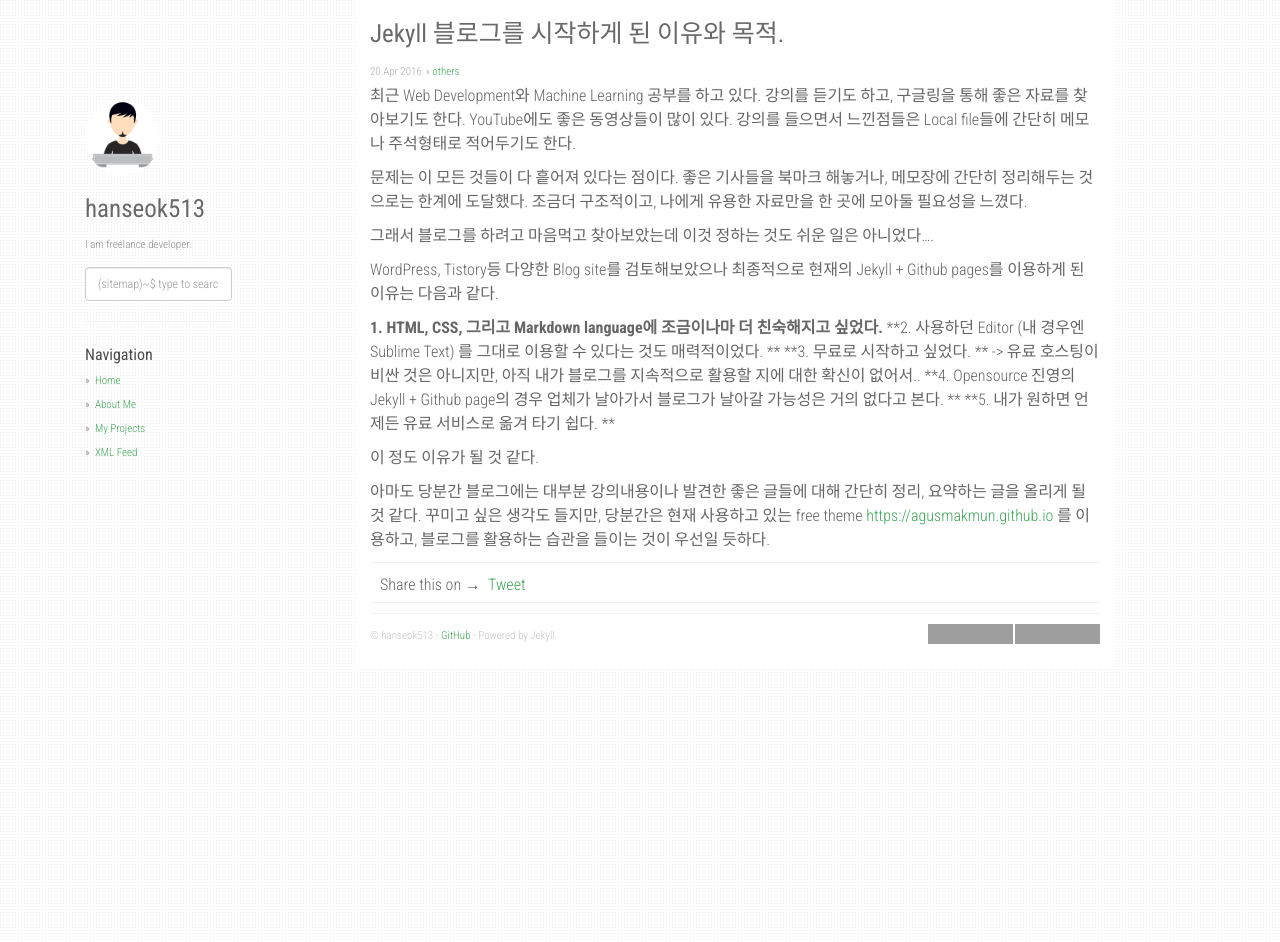
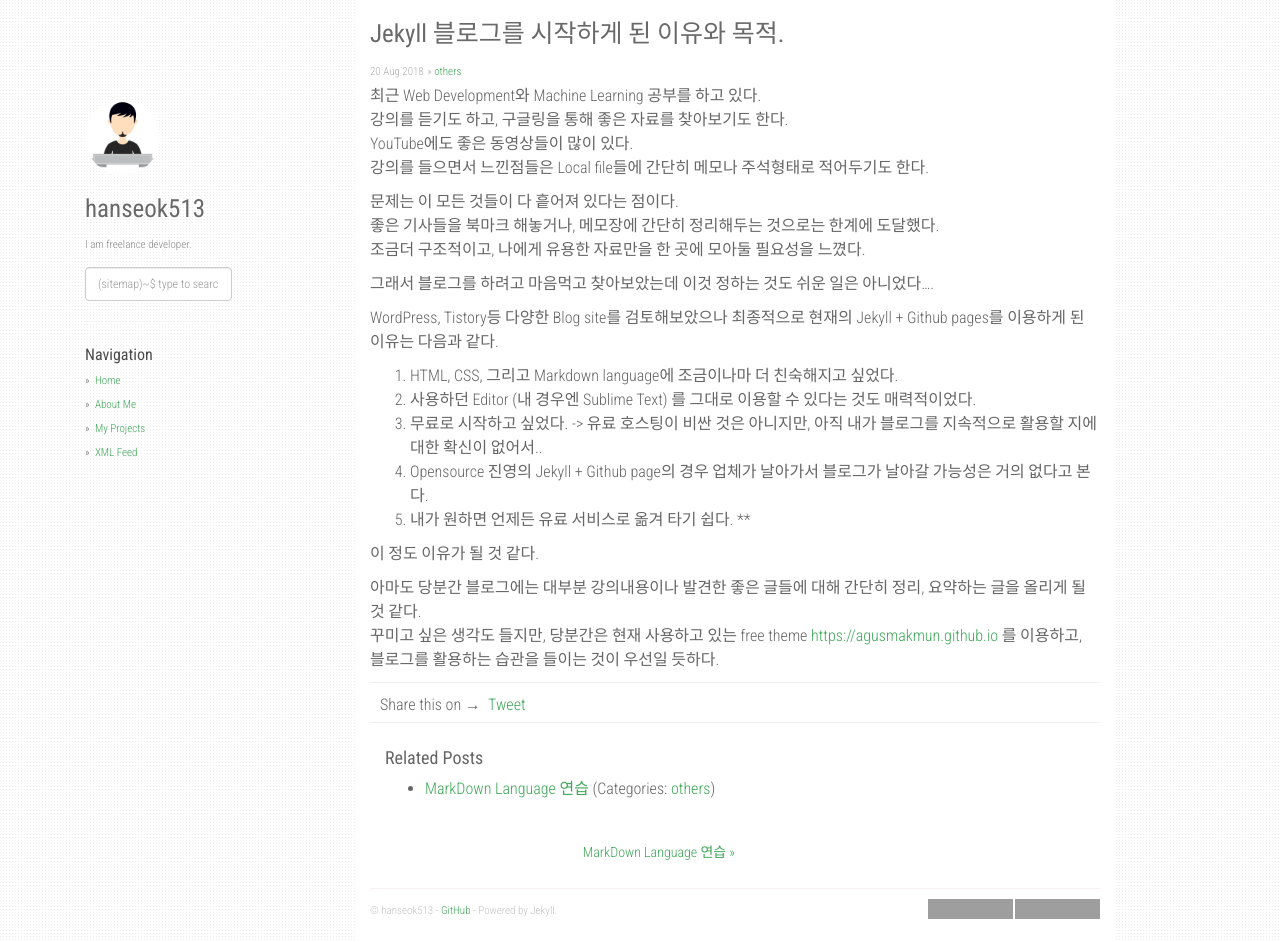
Before and after one commit to hanseok513/hanseok513.github.io, a Jekyll site: the page built from _posts/2018-08-30-my-first-story.md, in a window 1280 px wide and 942 px high. Built offline with Jekyll 4.4.1, drawn with Linux system fonts in a browser that asks for light colours; nearby versions of some CDN libraries; comment, search, counter and statistics services are not loaded; part of the change alters nothing that is shown; grey boxes are pictures that could not be loaded.

Commit message:
second post

```diff
--- a/_posts/2018-08-30-my-first-story.md
+++ b/_posts/2018-08-30-my-first-story.md
@@ -1,7 +1,7 @@
 ---
 layout: post                          # (require) default post layout
 title: "Jekyll 블로그를 시작하게 된 이유와 목적."                   # (require) a string title
-date: 2016-04-20 19:51:02 +0700       # (require) a post date
+date: 2018-08-20 19:31:02 +0700       # (require) a post date
 categories: [others]          # (custom) some categories, but makesure these categories already exists inside path of `category/`
 tags: [markdown]                      # (custom) tags only for meta `property="article:tag"`
 image: Broadcast_Mail.png             # (custom) image only for meta `property="og:image"`, save your image inside path of `static/img/_posts`
@@ -20,12 +20,12 @@ YouTube에도 좋은 동영상들이 많이 있다.
 
 WordPress, Tistory등 다양한 Blog site를 검토해보았으나 최종적으로 현재의 Jekyll + Github pages를 이용하게 된 이유는 다음과 같다.
 
-**1. HTML, CSS, 그리고 Markdown language에 조금이나마 더 친숙해지고 싶었다.**
-**2. 사용하던 Editor (내 경우엔 Sublime Text) 를 그대로 이용할 수 있다는 것도 매력적이었다. **
-**3. 무료로 시작하고 싶었다. **
+1. HTML, CSS, 그리고 Markdown language에 조금이나마 더 친숙해지고 싶었다.
+2. 사용하던 Editor (내 경우엔 Sublime Text) 를 그대로 이용할 수 있다는 것도 매력적이었다.
+3. 무료로 시작하고 싶었다.
    -> 유료 호스팅이 비싼 것은 아니지만, 아직 내가 블로그를 지속적으로 활용할 지에 대한 확신이 없어서..
-**4. Opensource 진영의 Jekyll + Github page의 경우 업체가 날아가서 블로그가 날아갈 가능성은 거의 없다고 본다. **
-**5. 내가 원하면 언제든 유료 서비스로 옮겨 타기 쉽다. **
+4. Opensource 진영의 Jekyll + Github page의 경우 업체가 날아가서 블로그가 날아갈 가능성은 거의 없다고 본다.
+5. 내가 원하면 언제든 유료 서비스로 옮겨 타기 쉽다. **
 
 이 정도 이유가 될 것 같다.
 
--- /dev/null
+++ b/_posts/2018-08-30-study-mark-down-language.md
@@ -0,0 +1,67 @@
+---
+layout: post                          # (require) default post layout
+title: "MarkDown Language 연습"                   # (require) a string title
+date: 2018-08-20 19:31:02 +0700       # (require) a post date
+categories: [others]          # (custom) some categories, but makesure these categories already exists inside path of `category/`
+tags: [markdown]                      # (custom) tags only for meta `property="article:tag"`
+image: Broadcast_Mail.png             # (custom) image only for meta `property="og:image"`, save your image inside path of `static/img/_posts`
+---
+
+[마크 다운 연습하기 좋은 Site를 찾았다.](https://www.markdowntutorial.com)
+
+> 배운 것을 써먹어 보자.
+>
+> BlockDown으로 시작해봄.
+> 문단의 앞을 GT (greater than) 기호로 시작해주면 된다.
+
+**Bold**체는 두개의 asterisks로 감싸 준다.
+*이탤릭*체는 하나의 asterisk 감싸 준다. (underscore로도 된다고 써있는데, 이건 안되네 왜지..)
+
+Link는 Lable을 대괄호로 감싸주고, 바로 뒤에 소괄호로 링크될 주소를 적어준다. [구글](https://www.google.com)
+
+또는 링크될 주소부분을 대괄호로 감싼 reference형태로 대체한 후 문서의 하단에 reference정보를 적어 주어도 된다. [네이버][naver link]
+
+비슷하게 이미지 링크의 경우 label을 감싼 대괄호 앞에 !를 붙여 나타낸다.
+![피카츄](https://qph.fs.quoracdn.net/main-qimg-8da972b6e2138902fdebf133cd73a4f6)
+
+
+
+# Header는 뭐
+## 쉽다
+### 앞에 붙은 **샾 개수** 만큼 커진다
+#### H1이랑 H6은
+##### 되도록이면 사용하지 말라더라.
+###### 가독성이 떨어지나보다.
+
+
+다음으로..
+
+* ul은
+* 하나의 asterisk로 나타낸다.
+	* 이후 탭을 이용하여
+	* 이렇게 하부 ul도 나타낼수 있다.
+
+1. ol은 그냥 이렇게
+
+	ol 아래 세부 detail은
+
+	탭으로 indentation을 해주자.
+
+2. 숫자 쓰고 하면 된다.
+
+
+Enter를 두 번 치지 않고 (Hard break)
+
+자연스럽게 한줄씩 줄바꿈을 하려면 (Soft break)
+행 뒤에 space를 2칸씩 넣어준다.
+
+
+
+
+
+
+
+
+
+
+[naver link]: https://www.naver.com
```
